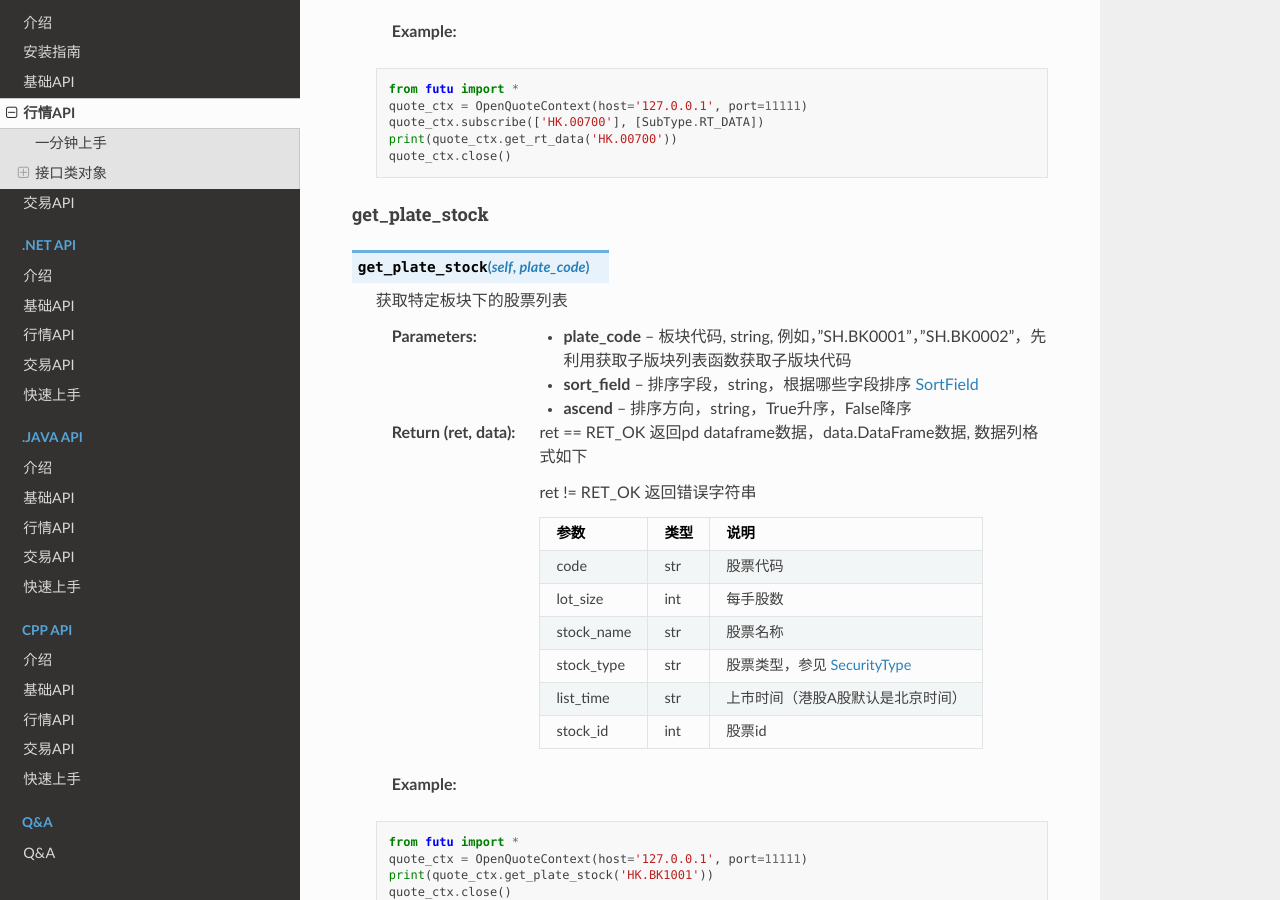
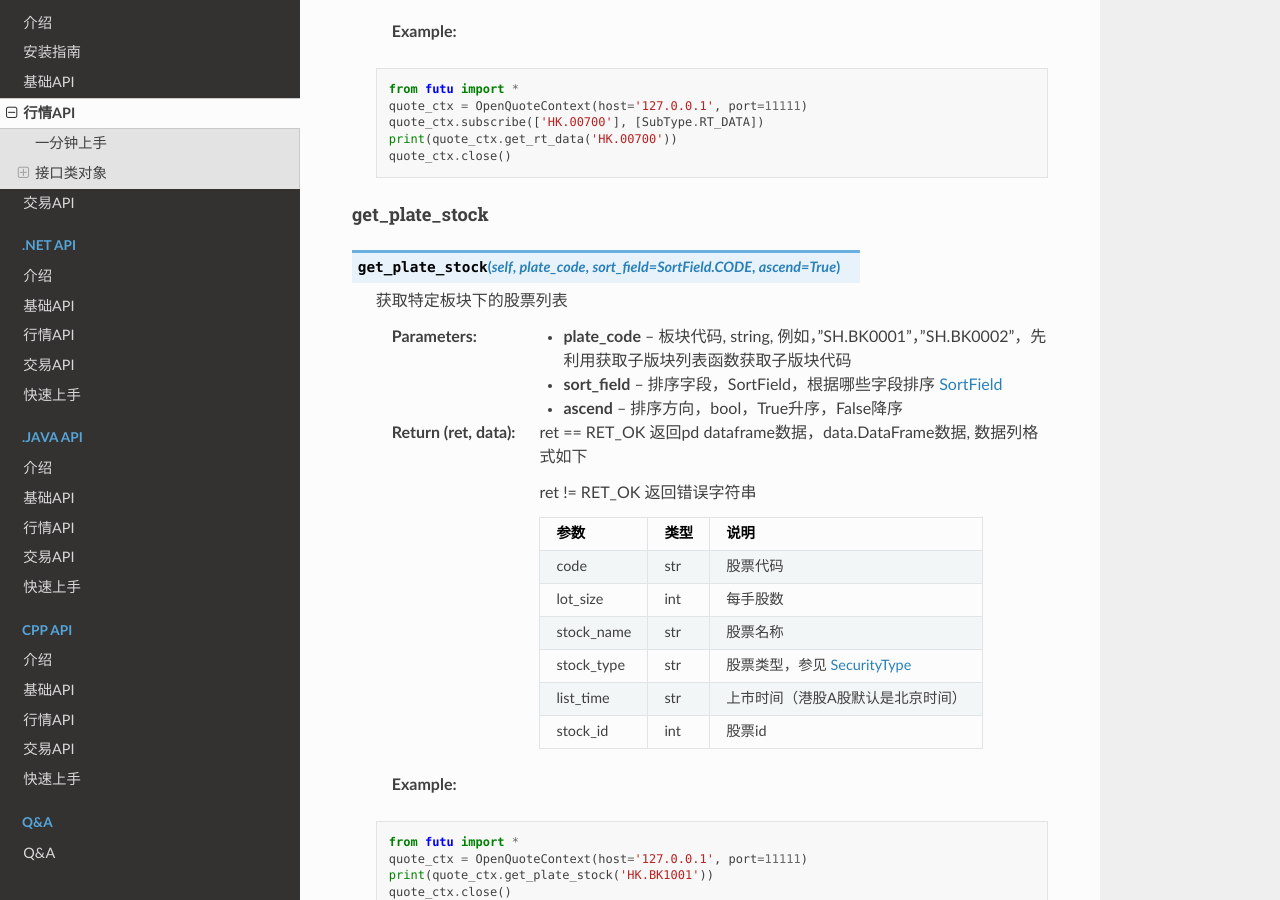
Before and after one commit to FutunnOpen/futu-api-doc, a Sphinx documentation site: the page built from doc_maker/source/api/Quote_API.rst, in a window 1280 px wide and 900 px high, scrolled down 13299 px. Built offline with Sphinx 7.4.7 and the Read the Docs theme 2.0.0, drawn with Linux system fonts in a browser that asks for light colours.

Commit message:
修正文档

```diff
--- a/doc_maker/source/api/Quote_API.rst
+++ b/doc_maker/source/api/Quote_API.rst
@@ -632,13 +632,13 @@ turnover                float          成交金额
 get_plate_stock
 ~~~~~~~~~~~~~~~~~~~~~~~~~~~~~~~~~~~~
 
-..  py:function:: get_plate_stock(self, plate_code)
+..  py:function:: get_plate_stock(self, plate_code, sort_field=SortField.CODE, ascend=True)
 
  获取特定板块下的股票列表
 
  :param plate_code: 板块代码, string, 例如，”SH.BK0001”，”SH.BK0002”，先利用获取子版块列表函数获取子版块代码
- :param sort_field: 排序字段，string，根据哪些字段排序 SortField_
- :param ascend: 排序方向，string，True升序，False降序
+ :param sort_field: 排序字段，SortField，根据哪些字段排序 SortField_
+ :param ascend: 排序方向，bool，True升序，False降序
 
  :return (ret, data): ret == RET_OK 返回pd dataframe数据，data.DataFrame数据, 数据列格式如下
 
```
